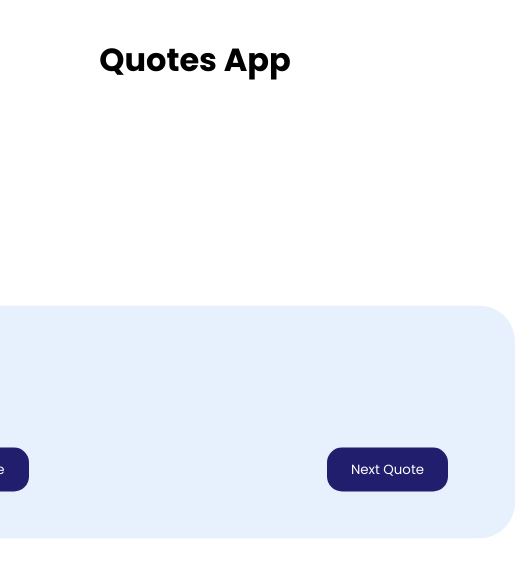
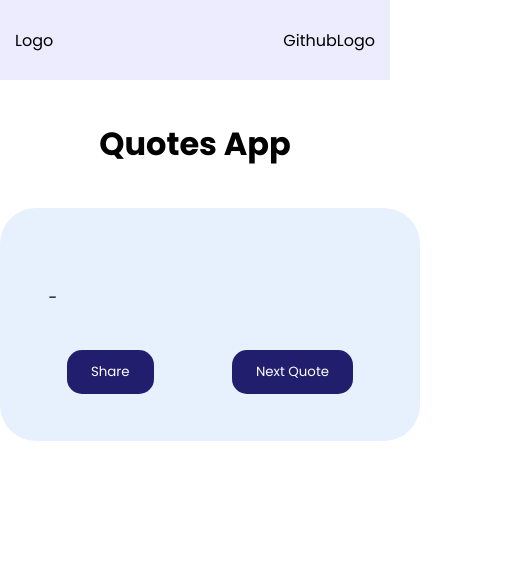
Before and after one commit to SkTomsi/react-qoutes-app, a React (Create React App) app: page / in a window 390 px wide. Shown: the top 576 px of the page, 515 px wide, since content can reach past the window. Built offline with nearby package versions, Linux system fonts and the light colour scheme; no server answers.

Commit message:
added responsiveness to the quote card and added a simple navbar

```diff
--- a/src/App.css
+++ b/src/App.css
@@ -11,10 +11,15 @@ body {
 
   display: flex;
   flex-direction: column;
-  align-items: center;
   background-color: white;
 }
 
+.App {
+  display: flex;
+  flex-direction: column;
+  gap: 40px;
+}
+
 .App>h1 {
-  padding-top: 36px;
+  text-align: center;
 }
--- a/src/App.js
+++ b/src/App.js
@@ -1,5 +1,6 @@
 import React, { useEffect, useState } from "react";
 import "./App.css";
+import Navbar from "./Navbar";
 import QuoteItem from "./QuoteItem";
 
 function App() {
@@ -26,14 +27,14 @@ function App() {
 
   return (
     <div className="App">
+      <Navbar />
       <h1>Quotes App</h1>
-      <div className="quote">
-        <QuoteItem
-          quoteHandler={getRandomQoute}
-          quote={quotesData}
-          author={authorData}
-        />
-      </div>
+
+      <QuoteItem
+        quoteHandler={getRandomQoute}
+        quote={quotesData}
+        author={authorData}
+      />
     </div>
   );
 }
--- /dev/null
+++ b/src/Navbar.css
@@ -0,0 +1,8 @@
+.navbar__container {
+    display: flex;
+    align-items: center;
+    justify-content: space-between;
+    height: 80px;
+    background-color: #edecff;
+    padding: 15px;
+}
--- /dev/null
+++ b/src/Navbar.js
@@ -0,0 +1,13 @@
+import React from "react";
+import "./Navbar.css";
+
+function Navbar() {
+  return (
+    <div className="navbar__container">
+      <div className="navbar__logo">Logo</div>
+      <div className="navbar__gitHubLogo">GithubLogo</div>
+    </div>
+  );
+}
+
+export default Navbar;
--- a/src/QuoteItem.css
+++ b/src/QuoteItem.css
@@ -1,8 +1,11 @@
+.quote__container {
+    margin: 0 auto;
+}
+
+
+
 .quote__card {
-    position: absolute;
-    top: 50%;
-    left: 50%;
-    transform: translate(-50%, -50%);
+    padding-top: 40px;
     width: 640px;
     background-color: #e7f0fd;
     padding: 36px;
@@ -80,3 +83,9 @@
     background-color: #9390cf;
 
 }
+
+@media screen and (max-width: 640px) {
+    .quote__card {
+        max-width: 420px
+    }
+}
--- a/src/QuoteItem.js
+++ b/src/QuoteItem.js
@@ -4,6 +4,7 @@ import "./QuoteItem.css";
 const QuoteItem = ({ quote, quoteHandler, author }) => {
   const { text } = quote;
   return (
+    <div className="quote__container">
       <div className="quote__card">
         <div className="quote__cardInfo">
           {/*   <img src={headerImg} alt="quote" /> */}
@@ -20,6 +21,7 @@ const QuoteItem = ({ quote, quoteHandler, author }) => {
           </div>
         </div>
       </div>
+    </div>
   );
 };
 
```
Lines whose indentation alone changed are shown as unchanged.
